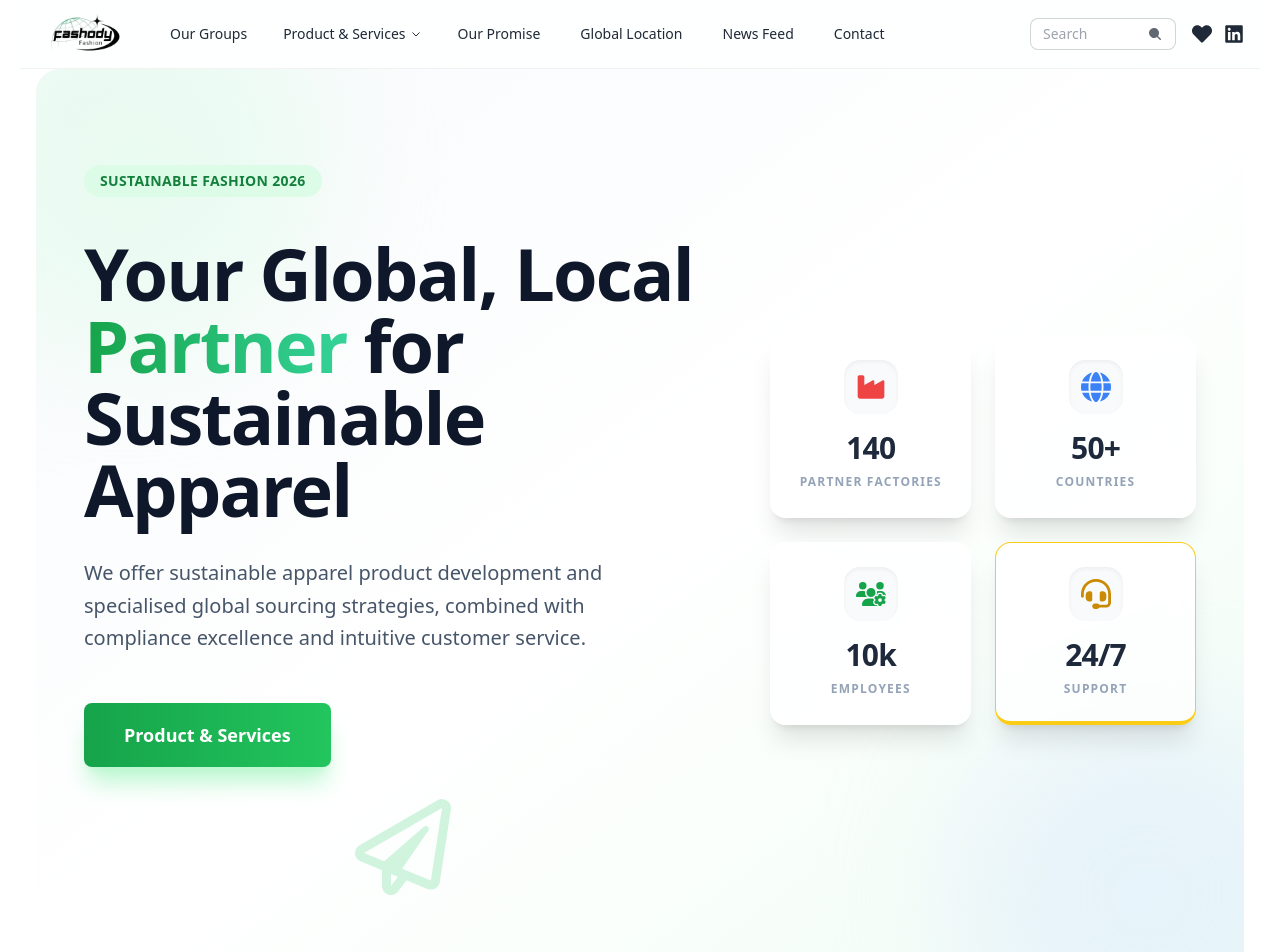
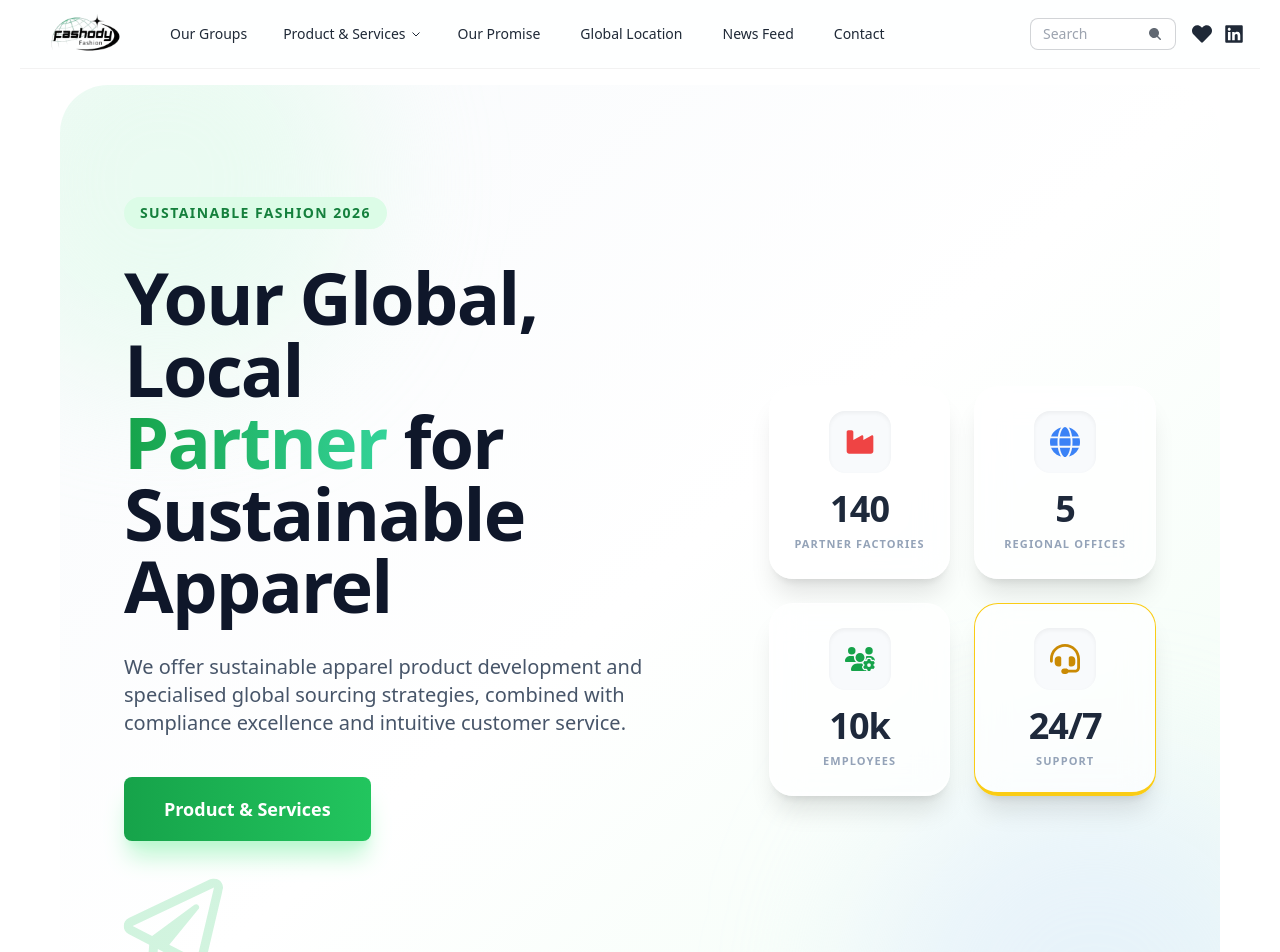
Before and after one commit to Raihan1018/fashody-fashion, a React (Vite) app: page / in a window 1280 px wide. Shown: the top 952 px of the page. Built offline with nearby package versions, Linux system fonts and the light colour scheme.

Commit message:
adding animation

```diff
--- a/package.json
+++ b/package.json
@@ -12,6 +12,7 @@
   "dependencies": {
     "localforage": "^1.10.0",
     "match-sorter": "^8.2.0",
+    "motion": "^12.34.0",
     "react": "^19.2.0",
     "react-dom": "^19.2.0",
     "react-icons": "^5.5.0",
--- a/src/pages/Home/Hero.jsx
+++ b/src/pages/Home/Hero.jsx
@@ -2,25 +2,43 @@ import React from "react";
 import { Link } from "react-router-dom";
 import { FaIndustry, FaGlobe, FaUsersGear, FaHeadset } from "react-icons/fa6";
 import { FaRegPaperPlane } from "react-icons/fa";
+import { motion } from "framer-motion";
 
 const Hero = () => {
-    const currentYear = new Date().getFullYear();
+  const currentYear = new Date().getFullYear();
+
+  // Animation variants for staggered children
+  const containerVariants = {
+    hidden: { opacity: 0 },
+    visible: {
+      opacity: 1,
+      transition: { staggerChildren: 0.2, delayChildren: 0.1 },
+    },
+  };
+
+  const itemVariants = {
+    hidden: { y: 20, opacity: 0 },
+    visible: {
+      y: 0,
+      opacity: 1,
+      transition: { duration: 0.6, ease: "easeOut" },
+    },
+  };
+
   const stats = [
     {
       id: 1,
       number: "140",
       label: "Partner Factories",
       icon: <FaIndustry />,
-      bgColor: "bg-white/80", // Using glassmorphism
       borderColor: "border-red-400",
       iconColor: "text-red-500",
     },
     {
       id: 2,
-      number: "50+",
-      label: "Countries",
+      number: "5",
+      label: "Regional Offices",
       icon: <FaGlobe />,
-      bgColor: "bg-white/80",
       borderColor: "border-blue-400",
       iconColor: "text-blue-500",
     },
@@ -29,7 +47,6 @@ const Hero = () => {
       number: "10k",
       label: "Employees",
       icon: <FaUsersGear />,
-      bgColor: "bg-white/80",
       borderColor: "border-green-400",
       iconColor: "text-green-600",
     },
@@ -38,81 +55,132 @@ const Hero = () => {
       number: "24/7",
       label: "Support",
       icon: <FaHeadset />,
-      bgColor: "bg-white/80",
       borderColor: "border-yellow-400",
       iconColor: "text-yellow-600",
     },
   ];
 
   return (
-    /* Modern Linear Gradient Background */
-    <div className="relative overflow-hidden bg-gradient-to-br from-slate-50 via-white to-green-50 py-16 lg:py-24 rounded-3xl">
-      {/* Decorative Blur Blobs for Modern UI */}
-      <div className="absolute -top-24 -left-24 w-96 h-96 bg-green-100/50 rounded-full blur-3xl" />
-      <div className="absolute -bottom-24 -right-24 w-96 h-96 bg-blue-100/50 rounded-full blur-3xl" />
+    <div className="relative overflow-hidden bg-gradient-to-br from-slate-50 via-white to-green-50 py-12 md:py-20 lg:py-28 rounded-[2rem] md:rounded-[3rem] mx-2 md:mx-6 my-4">
+      {/* Background Blobs with subtle floating animation */}
+      <motion.div
+        animate={{ scale: [1, 1.1, 1], x: [0, 20, 0] }}
+        transition={{ duration: 8, repeat: Infinity }}
+        className="absolute -top-24 -left-24 w-72 h-72 md:w-96 md:h-96 bg-green-100/50 rounded-full blur-3xl -z-0"
+      />
+      <motion.div
+        animate={{ scale: [1, 1.2, 1], x: [0, -30, 0] }}
+        transition={{ duration: 10, repeat: Infinity, delay: 1 }}
+        className="absolute -bottom-24 -right-24 w-72 h-72 md:w-96 md:h-96 bg-blue-100/50 rounded-full blur-3xl -z-0"
+      />
 
-      <div className="relative flex flex-col lg:flex-row items-center gap-12 px-6 lg:px-12">
-        {/* ================= LEFT SIDE (60%) ================= */}
-        <div className="w-full lg:w-[60%] space-y-8 z-10">
-          <div className="inline-block px-4 py-1.5 mb-2 text-sm font-semibold tracking-wide text-green-700 uppercase bg-green-100 rounded-full">
-            <span>Sustainable Fashion {currentYear}</span>
-          </div>
+      <div className="relative z-10 container mx-auto px-6 lg:px-16 flex flex-col lg:flex-row items-center gap-12 lg:gap-16">
+        {/* LEFT SIDE: Text Content */}
+        <motion.div
+          className="w-full lg:w-[60%] space-y-6 md:space-y-8"
+          variants={containerVariants}
+          initial="hidden"
+          animate="visible"
+        >
+          <motion.div
+            variants={itemVariants}
+            className="inline-block px-4 py-1.5 text-xs md:text-sm font-semibold tracking-widest text-green-700 uppercase bg-green-100 rounded-full"
+          >
+            Sustainable Fashion {currentYear}
+          </motion.div>
 
-          <h1 className="text-5xl md:text-7xl font-extrabold leading-[1.1] tracking-tight text-slate-900">
-            Your Global, Local <br />
+          <motion.h1
+            variants={itemVariants}
+            className="text-4xl sm:text-5xl md:text-6xl lg:text-7xl font-extrabold leading-[1.1] tracking-tight text-slate-900"
+          >
+            Your Global, Local <br className="hidden sm:block" />
             <span className="bg-gradient-to-r from-green-600 to-emerald-400 bg-clip-text text-transparent">
               Partner
             </span>{" "}
-            for <br />
+            for <br className="hidden sm:block" />
             Sustainable Apparel
-          </h1>
+          </motion.h1>
 
-          <div className="space-y-4 text-lg md:text-xl text-slate-600 max-w-xl">
-            <p className="leading-relaxed">
-              We offer sustainable apparel product development and specialised
-              global sourcing strategies, combined with compliance excellence
-              and intuitive customer service.
-            </p>
-          </div>
+          <motion.p
+            variants={itemVariants}
+            className="text-base md:text-lg lg:text-xl text-slate-600 max-w-xl leading-relaxed"
+          >
+            We offer sustainable apparel product development and specialised
+            global sourcing strategies, combined with compliance excellence and
+            intuitive customer service.
+          </motion.p>
 
-          <div className="flex flex-col sm:flex-row gap-4 pt-4">
-            <Link to="/product-services">
-              <button className="btn border-none bg-gradient-to-r from-green-600 to-green-500 hover:from-green-700 hover:to-green-600 text-white btn-lg px-10 shadow-xl shadow-green-200 transition-all hover:scale-105">
+          <motion.div
+            variants={itemVariants}
+            className="flex flex-col sm:flex-row gap-4 pt-2"
+          >
+            <Link to="/product-services" className="w-full sm:w-auto">
+              <button className="btn w-full sm:w-auto border-none bg-gradient-to-r from-green-600 to-green-500 hover:from-green-700 hover:to-green-600 text-white btn-lg px-10 shadow-xl shadow-green-200 transition-all hover:scale-105 active:scale-95">
                 Product & Services
               </button>
             </Link>
-          </div>
+          </motion.div>
 
-          <div className="flex items-center gap-4 text-green-500/20 group">
-            <FaRegPaperPlane className="text-6xl md:text-8xl transition-transform duration-700 group-hover:translate-x-full group-hover:-translate-y-full mx-auto " />
-          </div>
-        </div>
+          {/* Animated Paper Plane */}
+          <motion.div
+            variants={itemVariants}
+            className="relative flex items-center text-green-500/20 group  pt-4 w-fit"
+          >
+            {/* The Plane Wrapper */}
+            <motion.div
+              animate={{
+                y: [0, -15, 0], // Gentle floating up and down
+                rotate: [0, 5, 0], // Slight tilting
+              }}
+              transition={{
+                duration: 4,
+                repeat: Infinity,
+                ease: "easeInOut",
+              }}
 
-        {/* ================= RIGHT SIDE (40%) ================= */}
-        <div className="w-full lg:w-[40%] z-10">
+            >
+              <FaRegPaperPlane className="text-6xl md:text-8xl transition-colors duration-300 group-hover:text-green-500/40" />
+            </motion.div>
+
+            {/* Optional "Wind" Lines that appear on hover */}
+
+          </motion.div>
+        </motion.div>
+
+        {/* RIGHT SIDE: Stats Cards */}
+        <motion.div
+          className="w-full lg:w-[40%]"
+          initial={{ opacity: 0, x: 50 }}
+          animate={{ opacity: 1, x: 0 }}
+          transition={{ duration: 0.8, delay: 0.4 }}
+        >
           <div className="grid grid-cols-2 gap-4 md:gap-6">
-            {stats.map((stat) => (
-              <div
+            {stats.map((stat, index) => (
+              <motion.div
                 key={stat.id}
-                className={`card backdrop-blur-md ${stat.bgColor} shadow-xl border border-white/50 border-b-4 ${stat.borderColor} transition-all duration-300 hover:-translate-y-2`}
+                whileHover={{ y: -10, transition: { duration: 0.2 } }}
+                className={`card bg-white/70 backdrop-blur-lg shadow-xl border border-white/50 border-b-4 ${stat.borderColor} rounded-3xl`}
               >
-                <div className="card-body p-6 items-center text-center">
-                  <div
-                    className={`p-3 rounded-2xl bg-slate-50 ${stat.iconColor} text-3xl mb-2 shadow-inner`}
+                <div className="card-body p-5 md:p-6 items-center text-center">
+                  <motion.div
+                    initial={{ scale: 0 }}
+                    animate={{ scale: 1 }}
+                    transition={{ delay: 0.6 + index * 0.1, type: "spring" }}
+                    className={`p-3 md:p-4 rounded-2xl bg-slate-50 ${stat.iconColor} text-2xl md:text-3xl mb-2 shadow-inner`}
                   >
                     {stat.icon}
-                  </div>
-                  <h2 className="text-3xl font-black text-slate-800 tracking-tight">
+                  </motion.div>
+                  <h2 className="text-2xl md:text-4xl font-black text-slate-800 tracking-tight">
                     {stat.number}
                   </h2>
-                  <p className="text-[10px] md:text-xs uppercase font-bold text-slate-400 tracking-widest leading-tight">
+                  <p className="text-[9px] md:text-[11px] uppercase font-bold text-slate-400 tracking-widest leading-tight">
                     {stat.label}
                   </p>
                 </div>
-              </div>
+              </motion.div>
             ))}
           </div>
-        </div>
+        </motion.div>
       </div>
     </div>
   );
```
Also changed, not shown: 1 other file (tests, documents, lock files or other folders).
